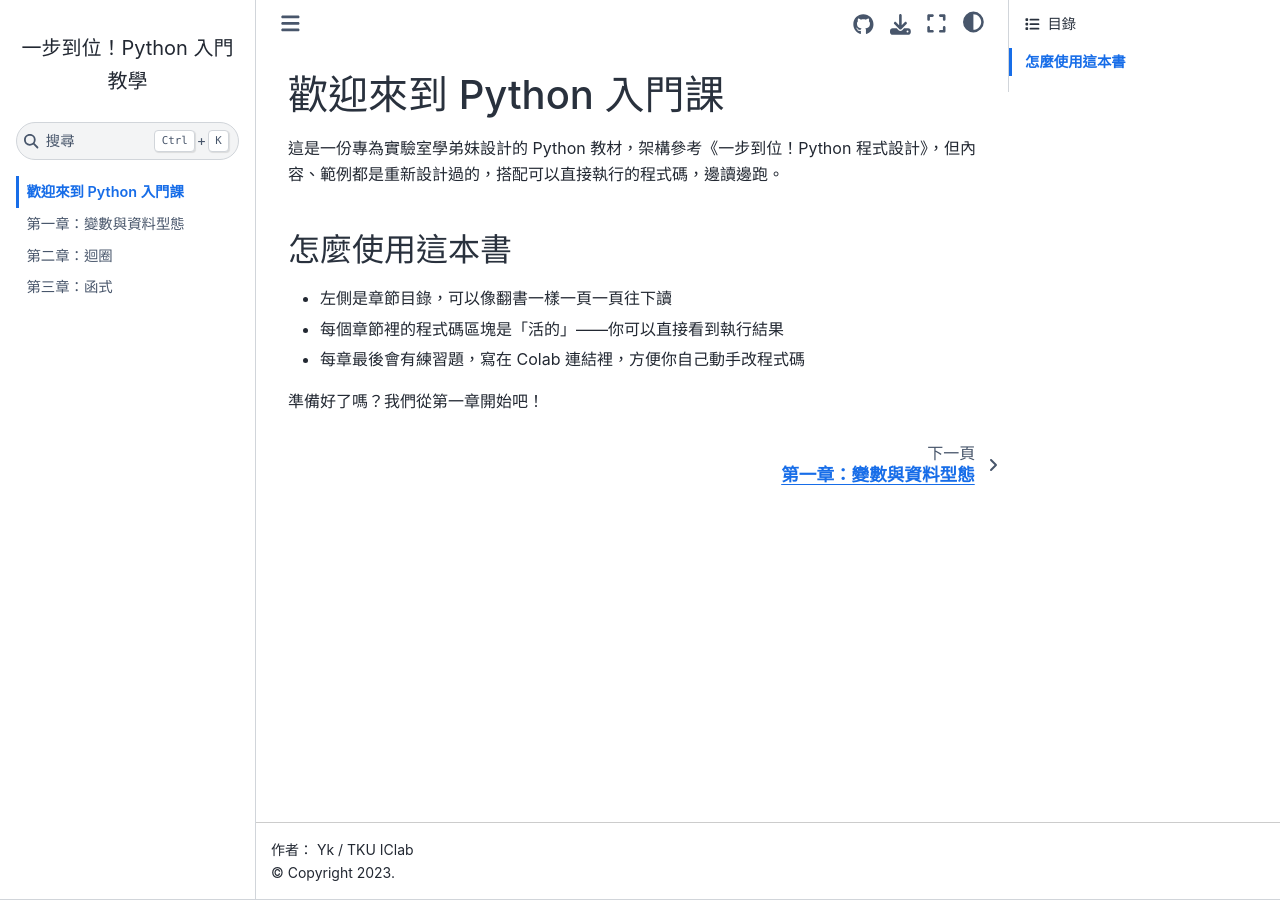
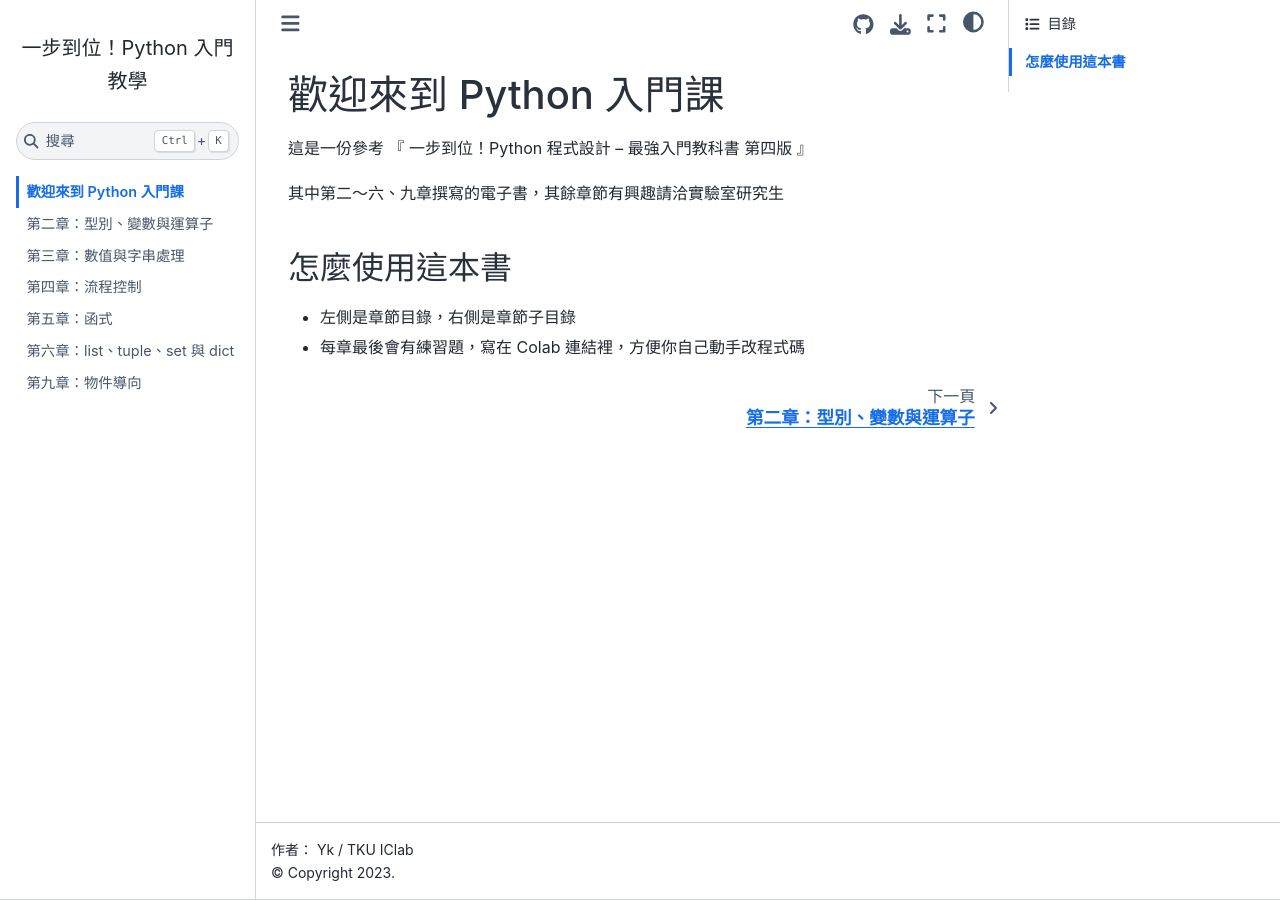
Before and after one commit to tkuiclabwhite/python-book, a Jupyter Book: the page built from intro.md, in a window 1280 px wide. Built offline with Jupyter Book 1.0.4 settings and Sphinx 7.4.7 and the Sphinx Book theme 1.1.4, drawn with Linux system fonts in a browser that asks for light colours.

````diff
--- a/_config.yml
+++ b/_config.yml
@@ -8,7 +8,7 @@ execute:
 only_build_toc_files: true
 
 repository:
-  url: https://github.com/your-username/python-book
+  url: https://github.com/tkuiclabwhite/python-book
   branch: main
 
 html:
@@ -18,3 +18,4 @@ html:
 sphinx:
   config:
     language: zh_TW
+    smartquotes: false
--- a/_toc.yml
+++ b/_toc.yml
@@ -1,6 +1,9 @@
 format: jb-book
 root: intro
 chapters:
-  - file: ch1_variables
-  - file: ch2_loops
-  - file: ch3_functions
+  - file: ch2_types_variables_operators
+  - file: ch3_numbers_and_strings
+  - file: ch4_control_flow
+  - file: ch5_functions
+  - file: ch6_collections
+  - file: ch9_oop
--- a/ch1_variables.md
+++ /dev/null
@@ -1,48 +0,0 @@
----
-jupytext:
-  text_representation:
-    extension: .md
-    format_name: myst
-kernelspec:
-  display_name: Python 3
-  language: python
-  name: python3
----
-
-# 第一章：變數與資料型態
-
-Python 裡的變數就像是貼了標籤的箱子，你把東西放進去，之後就可以用標籤把東西拿出來用。
-
-```{code-cell} ipython3
-name = "Yk"
-age = 25
-is_student = True
-
-print(name)
-print(age)
-print(is_student)
-```
-
-## 常見的資料型態
-
-Python 裡最基本的幾種型態：
-
-- `int`：整數，例如 `10`
-- `float`：浮點數，例如 `3.14`
-- `str`：字串，例如 `"hello"`
-- `bool`：布林值，只有 `True` 或 `False`
-
-```{code-cell} ipython3
-a = 10        # int
-b = 3.14      # float
-c = "hello"   # str
-d = True      # bool
-
-print(type(a), type(b), type(c), type(d))
-```
-
-## 練習題
-
-試著修改上面的程式碼，把 `name` 換成你自己的名字，`age` 換成你的年齡，看看輸出結果會怎麼變。
-
-[![Open In Colab](https://colab.research.google.com/assets/colab-badge.svg)](https://colab.research.google.com/github/tkuiclabwhite/python-book/blob/main/notebooks/ch1_exercise.ipynb)
--- /dev/null
+++ b/ch2_types_variables_operators.md
@@ -0,0 +1,77 @@
+---
+jupytext:
+  text_representation:
+    extension: .md
+    format_name: myst
+kernelspec:
+  display_name: Python 3
+  language: python
+  name: python3
+---
+
+# 第二章：型別、變數與運算子
+
+## 2-1 型別
+
+Python 將資料分成數種 **型別 （type）** ，例如3.14是浮點數、"Hello, World！"是字串等，而型別決定了資料的表示方式，以及程式該如何處理資料。
+
+Python 屬於 **動態型別 （dynamically typed）** 程式語言，資料在使用之前無須宣告型別，同時 Python 亦屬於 **強型別（strongly typed）** 程式語言，只能接受有明確定義的操作。
+
+舉例來說，`print（"1+23"）`會印出1+23，因為 Python將“1+23"視為字串，而 `print（1+23）` 會印出24，因為 Python將1和23視為數值，1和23相加會得到24，但 `print（1+"23"）`則會發生錯誤，因為 Python將1和"23"視為數值和字串，而Python 並沒有明確定義數值和字串相加的方式。
+
+Python 內建許多型別，包括：
+
+- 數值型別 （numeric type）：int、float、complex、bool。
+
+- 文字序列型別 （text sequence type）：str。
+
+- 二元序列型別 （binary sequence type）：bytes、bytearray、memoryview。
+
+- 序列型別（sequence type）：list、tuple、range。
+
+- 集合型別 （set type）： set、frozenset。
+
+- 對映型別 （mapping type）：dict。
+
+在本章中，我們會簡單介紹 int（整數）、float（浮點數）、complex（複數）、bool（布林）、str（字串）等基本型別，以及 list（串列）、tuple（序對）、set（集合）、dict （字典）等容器型別，然後在第3章和第6章詳細說明這些型別的、處理與應用。至於其它比較少用的型別，有興趣的讀者可以參考 Python 說明文件。
+
+
+### 2-1-1 數值型別(int、float、complex、bool)
+
+### 2-1-2 字串型別(str)
+
+### 2-1-3 list(串列)、tuple(序對)、set(集合)與dict(字典)
+
+## 2-2 變數
+
+### 2-2-1 變數命名規則
+
+### 2-2-2 設定變數的值
+
+## 2-3 常數
+
+## 2-4 運算子
+
+### 2-4-1 算術運算子
+
+### 2-4-2 移位運算子
+
+### 2-4-3 位元運算子
+
+### 2-4-4 比較運算子
+
+### 2-4-5 指派運算子
+
+### 2-4-6 邏輯運算子
+
+### 2-4-7 其它特殊符號
+
+### 2-4-8 運算子的優先順序
+
+## 2-5 輸出
+
+## 2-6 輸入
+
+## 學習評量
+
+## 實例演練
--- a/ch3_functions.md
+++ /dev/null
@@ -1,38 +0,0 @@
----
-jupytext:
-  text_representation:
-    extension: .md
-    format_name: myst
-kernelspec:
-  display_name: Python 3
-  language: python
-  name: python3
----
-
-# 第三章：函式
-
-函式就像是一台自動販賣機：你投入原料（參數），它幫你處理好，吐出結果（回傳值），不用每次都重新寫一次流程。
-
-```{code-cell} ipython3
-def greet(name):
-    return f"哈囉，{name}！"
-
-print(greet("學弟"))
-print(greet("學妹"))
-```
-
-## 有預設值的參數
-
-```{code-cell} ipython3
-def add(a, b=10):
-    return a + b
-
-print(add(5))
-print(add(5, 20))
-```
-
-## 練習題
-
-寫一個函式，輸入一個數字，回傳它是不是偶數（回傳 `True` 或 `False`）。
-
-[![Open In Colab](https://colab.research.google.com/assets/colab-badge.svg)](https://colab.research.google.com/github/tkuiclabwhite/python-book/blob/main/notebooks/ch3_exercise.ipynb)
--- /dev/null
+++ b/ch3_numbers_and_strings.md
@@ -0,0 +1,12 @@
+---
+jupytext:
+  text_representation:
+    extension: .md
+    format_name: myst
+kernelspec:
+  display_name: Python 3
+  language: python
+  name: python3
+---
+
+# 第三章：數值與字串處理
--- /dev/null
+++ b/ch4_control_flow.md
@@ -0,0 +1,12 @@
+---
+jupytext:
+  text_representation:
+    extension: .md
+    format_name: myst
+kernelspec:
+  display_name: Python 3
+  language: python
+  name: python3
+---
+
+# 第四章：流程控制
--- /dev/null
+++ b/ch6_collections.md
@@ -0,0 +1,12 @@
+---
+jupytext:
+  text_representation:
+    extension: .md
+    format_name: myst
+kernelspec:
+  display_name: Python 3
+  language: python
+  name: python3
+---
+
+# 第六章：list、tuple、set 與 dict
--- /dev/null
+++ b/ch9_oop.md
@@ -0,0 +1,12 @@
+---
+jupytext:
+  text_representation:
+    extension: .md
+    format_name: myst
+kernelspec:
+  display_name: Python 3
+  language: python
+  name: python3
+---
+
+# 第九章：物件導向
--- a/intro.md
+++ b/intro.md
@@ -1,11 +1,10 @@
 # 歡迎來到 Python 入門課
 
-這是一份專為實驗室學弟妹設計的 Python 教材，架構參考《一步到位！Python 程式設計》，但內容、範例都是重新設計過的，搭配可以直接執行的程式碼，邊讀邊跑。
+這是一份參考 『 一步到位！Python 程式設計 – 最強入門教科書 第四版 』
+
+其中第二～六、九章撰寫的電子書，其餘章節有興趣請洽實驗室研究生
 
 ## 怎麼使用這本書
 
-- 左側是章節目錄，可以像翻書一樣一頁一頁往下讀
-- 每個章節裡的程式碼區塊是「活的」——你可以直接看到執行結果
+- 左側是章節目錄，右側是章節子目錄
 - 每章最後會有練習題，寫在 Colab 連結裡，方便你自己動手改程式碼
-
-準備好了嗎？我們從第一章開始吧！
````
Also changed, not shown: README.md (+4 -4 lines), ch5_functions.md (added, +12 -0 lines), ch10_loops.md (renamed from ch2_loops.md).
